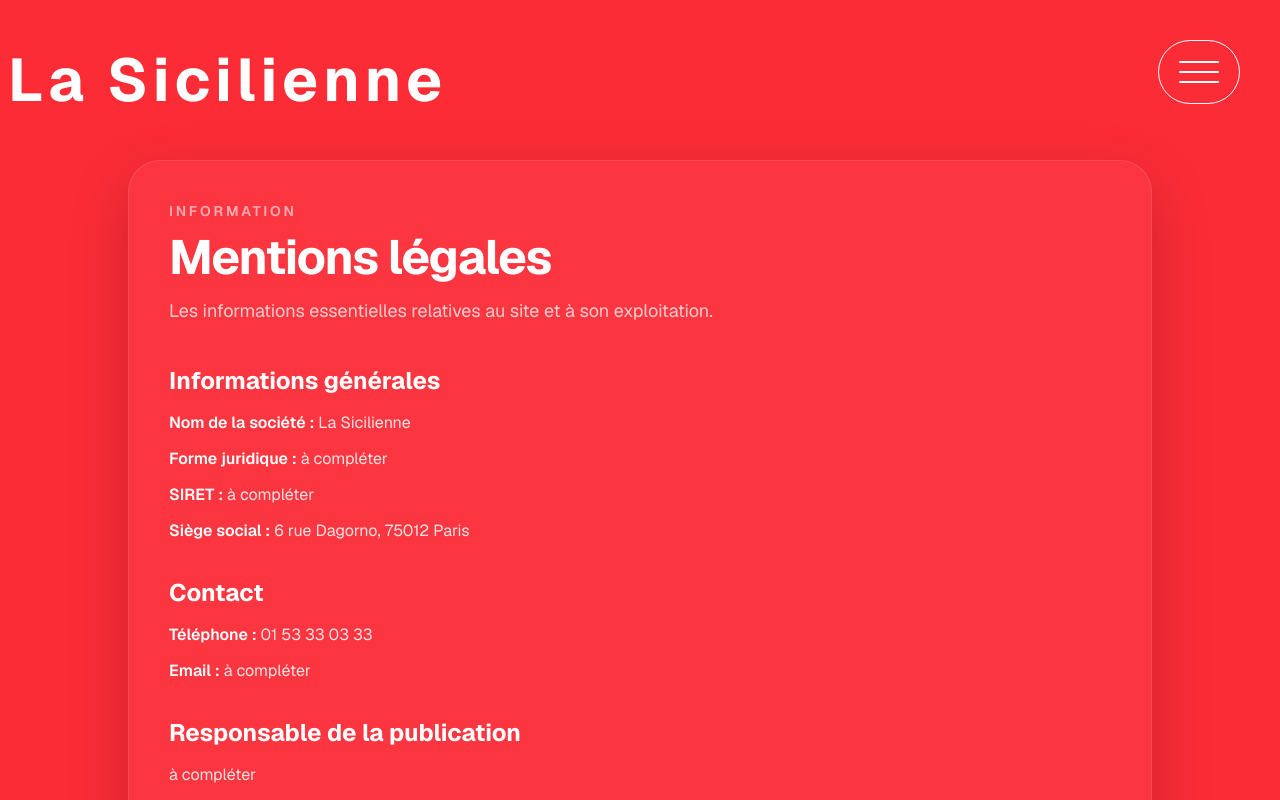
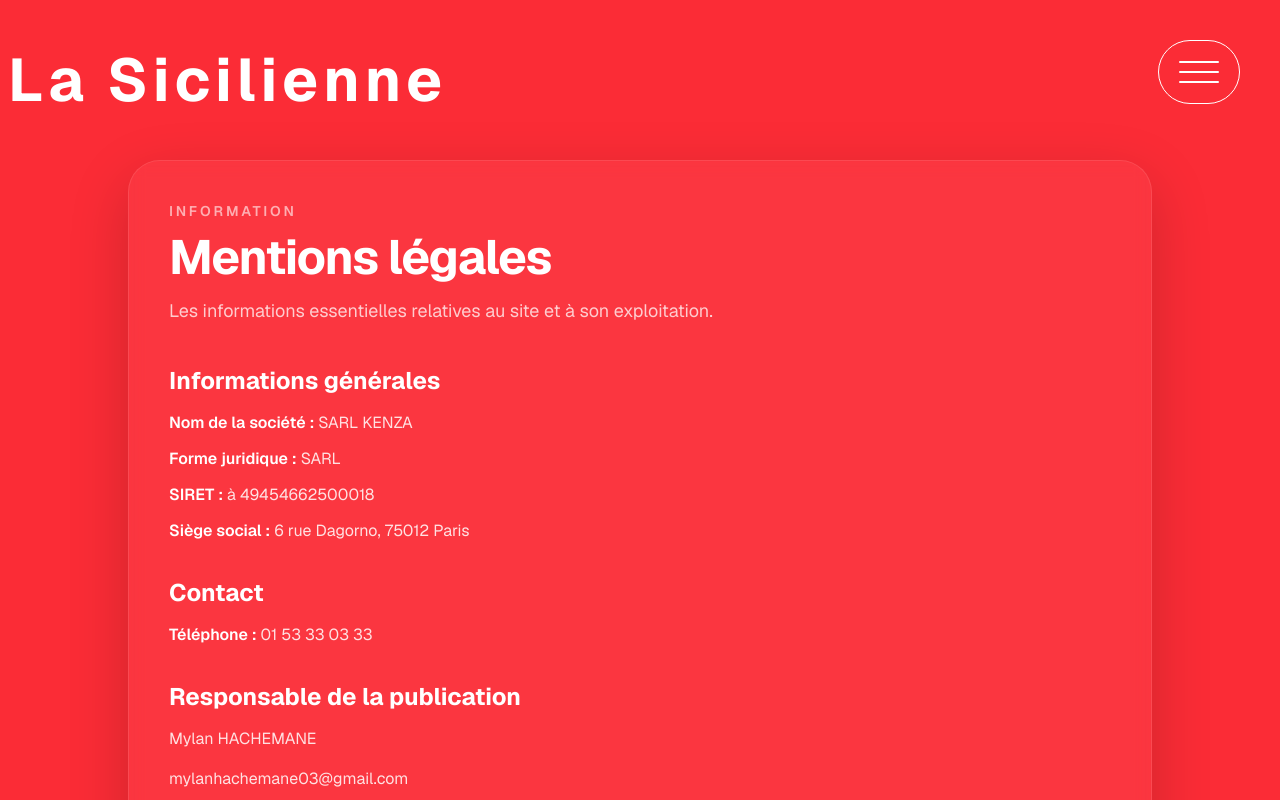
Before and after one commit to mylanlegenie/sici, a Next.js app: page /mentions-legales in a window 1280 px wide. Shown: the top 800 px of the page. Built offline with nearby package versions, Linux system fonts and the light colour scheme.

Commit message:
mentions legales

```diff
--- a/src/app/mentions-legales/page.tsx
+++ b/src/app/mentions-legales/page.tsx
@@ -14,19 +14,23 @@ export default function MentionsLegalesPage() {
       description="Les informations essentielles relatives au site et à son exploitation."
     >
       <section className="space-y-3">
-        <h2 className="text-2xl font-bold text-white">Informations générales</h2>
+        <h2 className="text-2xl font-bold text-white">
+          Informations générales
+        </h2>
         <div className="space-y-2 text-sm leading-6 text-white/85 sm:text-base sm:leading-7">
           <p>
-            <span className="font-semibold text-white">Nom de la société :</span>{" "}
-            La Sicilienne
+            <span className="font-semibold text-white">
+              Nom de la société :
+            </span>{" "}
+            SARL KENZA
           </p>
           <p>
             <span className="font-semibold text-white">Forme juridique :</span>{" "}
-            à compléter
+            SARL
           </p>
           <p>
             <span className="font-semibold text-white">SIRET :</span> à
-            compléter
+            49454662500018
           </p>
           <p>
             <span className="font-semibold text-white">Siège social :</span> 6
@@ -42,10 +46,6 @@ export default function MentionsLegalesPage() {
             <span className="font-semibold text-white">Téléphone :</span> 01 53
             33 03 33
           </p>
-          <p>
-            <span className="font-semibold text-white">Email :</span> à
-            compléter
-          </p>
         </div>
       </section>
 
@@ -54,15 +54,19 @@ export default function MentionsLegalesPage() {
           Responsable de la publication
         </h2>
         <p className="text-sm leading-6 text-white/85 sm:text-base sm:leading-7">
-          à compléter
+          Mylan HACHEMANE
+        </p>
+        <p className="text-sm leading-6 text-white/85 sm:text-base sm:leading-7">
+          mylanhachemane03@gmail.com
         </p>
       </section>
 
       <section className="space-y-3">
         <h2 className="text-2xl font-bold text-white">Hébergement</h2>
         <p className="text-sm leading-6 text-white/85 sm:text-base sm:leading-7">
-          Le site est hébergé par <span className="font-semibold text-white">Vercel Inc.</span>,
-          340 S Lemon Ave #4133, Walnut, CA 91789, États-Unis
+          Le site est hébergé par{" "}
+          <span className="font-semibold text-white">Vercel Inc.</span>, 340 S
+          Lemon Ave #4133, Walnut, CA 91789, États-Unis
         </p>
       </section>
     </InfoPageLayout>
```
